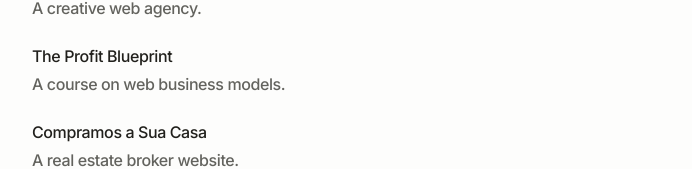
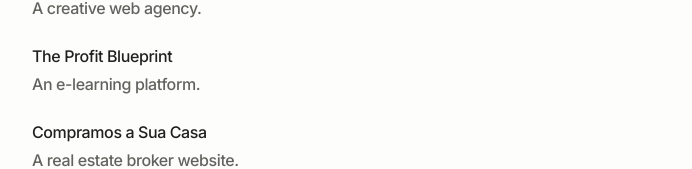
Before and after one commit to RodrigoRafaelSantos7/portfolio, a Next.js app: page / in a window 1280 px wide. Shown: the part 568-737 px from the top of the page, without its empty margins (286-978 px from the left). Built offline with nearby package versions, Linux system fonts and the light colour scheme.

Commit message:
Update data.ts

```diff
--- a/app/data.ts
+++ b/app/data.ts
@@ -21,7 +21,7 @@
   },
   {
     title: 'The Profit Blueprint',
-    description: 'A course on web business models.',
+    description: 'An e-learning platform.',
     link: 'https://the-profit-blueprint.com',
     id: 'project2',
   },
```
